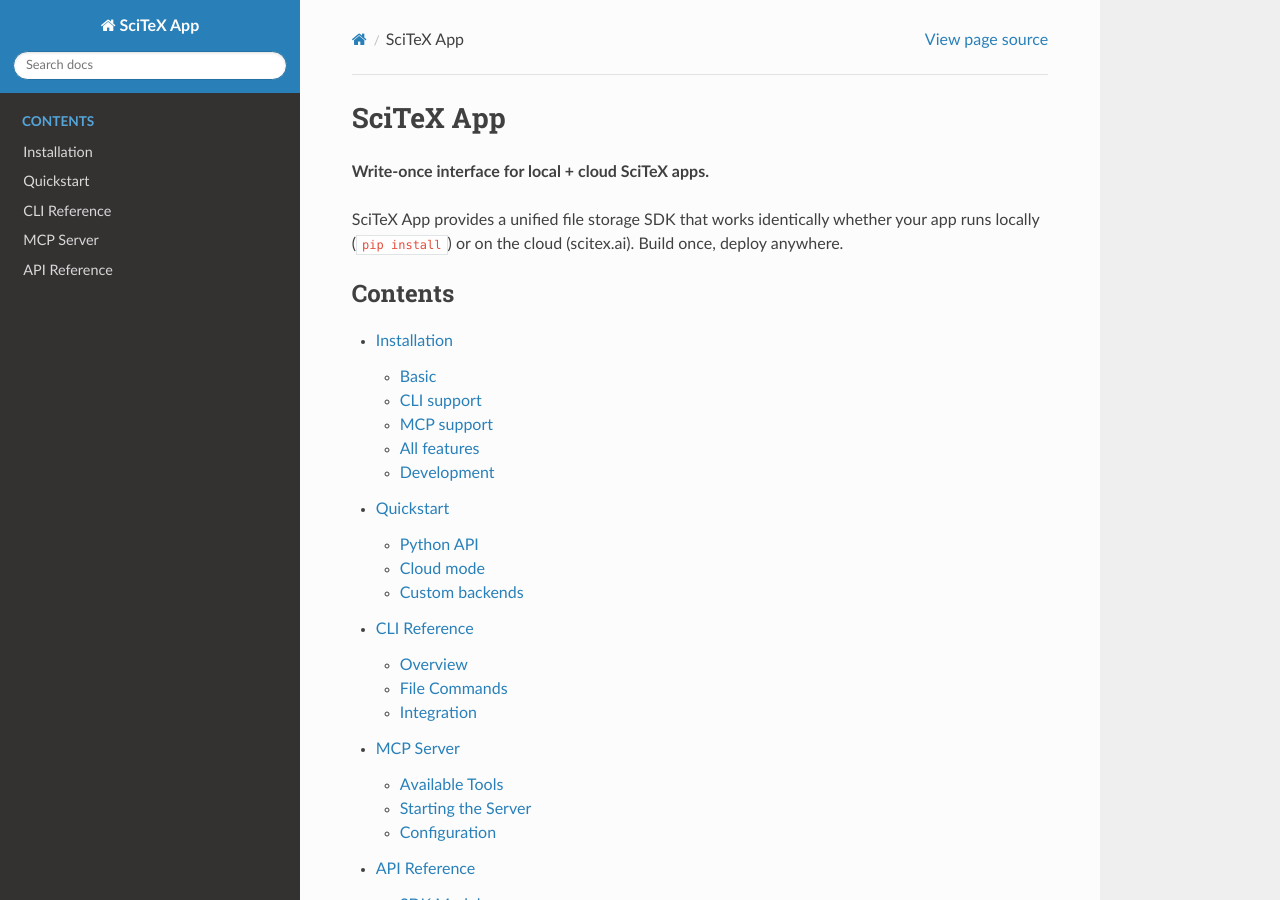
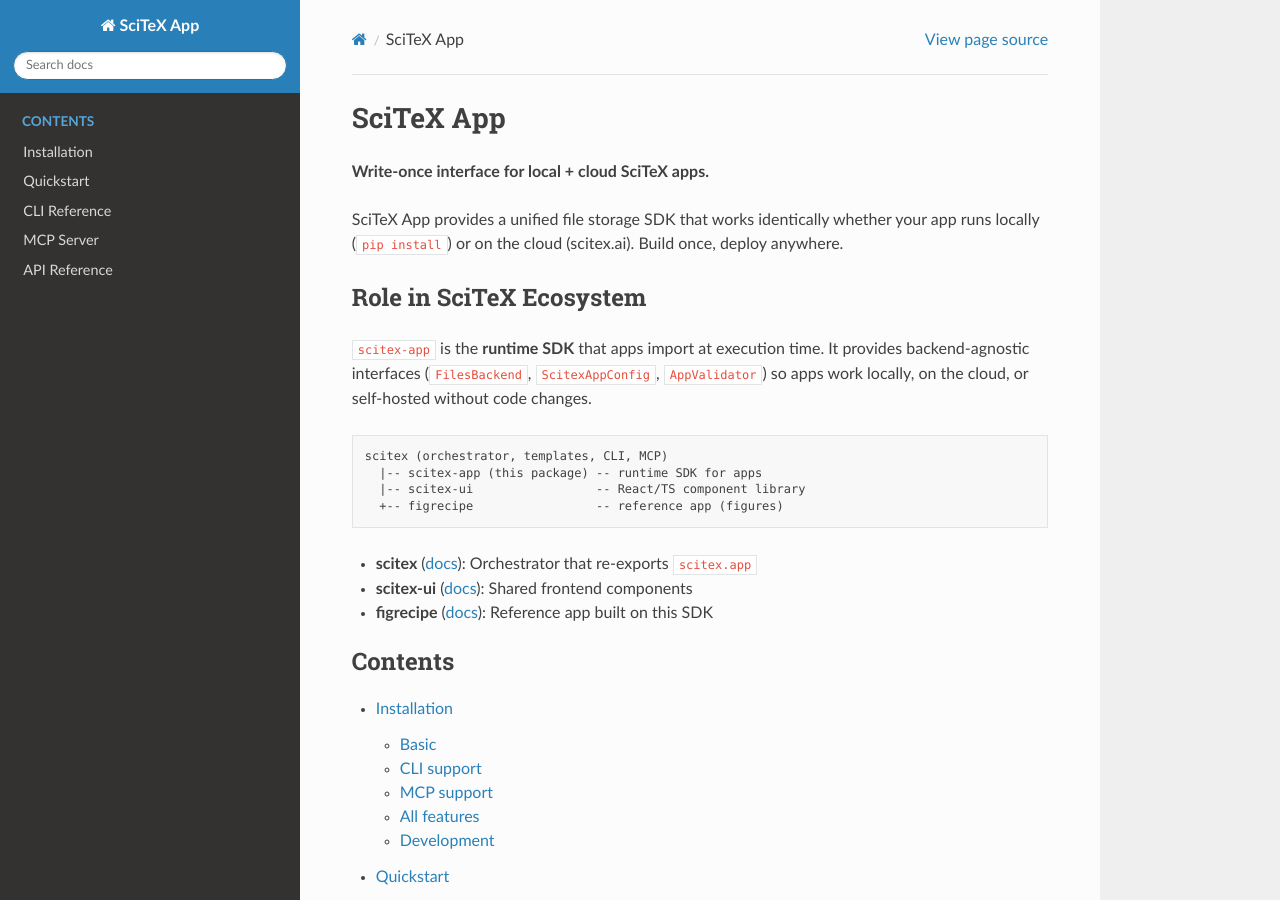
Before and after one commit to scitex-ai/scitex-app, a Sphinx documentation site: the page built from docs/sphinx/index.rst, in a window 1280 px wide and 900 px high. Built offline with Sphinx 7.4.7 and the Read the Docs theme 3.1.0, drawn with Linux system fonts in a browser that asks for light colours.

Commit message:
docs: add Role in SciTeX Ecosystem section to README and Sphinx docs
Document scitex-app as the runtime SDK that apps import at execution
time, with dependency diagram and clear ownership boundaries for
FilesBackend, ScitexAppConfig, and AppValidator.

Co-Authored-By: Claude Opus 4.6 (1M context) <noreply@anthropic.com>

```diff
--- a/docs/sphinx/index.rst
+++ b/docs/sphinx/index.rst
@@ -6,6 +6,24 @@ SciTeX App
 SciTeX App provides a unified file storage SDK that works identically
 whether your app runs locally (``pip install``) or on the cloud (scitex.ai).
 Build once, deploy anywhere.
+
+Role in SciTeX Ecosystem
+------------------------
+
+``scitex-app`` is the **runtime SDK** that apps import at execution time. It provides
+backend-agnostic interfaces (``FilesBackend``, ``ScitexAppConfig``, ``AppValidator``)
+so apps work locally, on the cloud, or self-hosted without code changes.
+
+.. code-block:: text
+
+   scitex (orchestrator, templates, CLI, MCP)
+     |-- scitex-app (this package) -- runtime SDK for apps
+     |-- scitex-ui                 -- React/TS component library
+     +-- figrecipe                 -- reference app (figures)
+
+- **scitex** (`docs <https://scitex-python.readthedocs.io/>`_): Orchestrator that re-exports ``scitex.app``
+- **scitex-ui** (`docs <https://scitex-ui.readthedocs.io/>`_): Shared frontend components
+- **figrecipe** (`docs <https://figrecipe.readthedocs.io/>`_): Reference app built on this SDK
 
 .. toctree::
    :maxdepth: 2
```
Also changed, not shown: README.md (+29 -0 lines).
